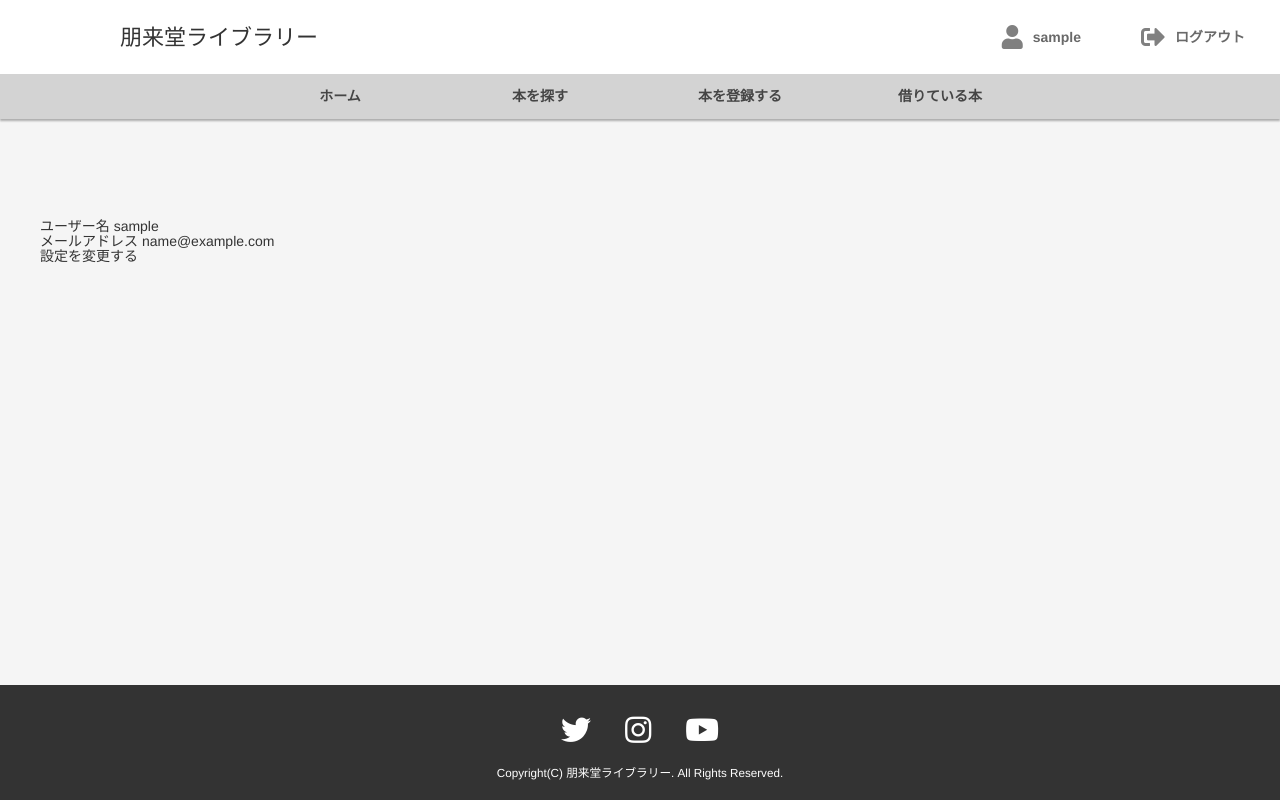
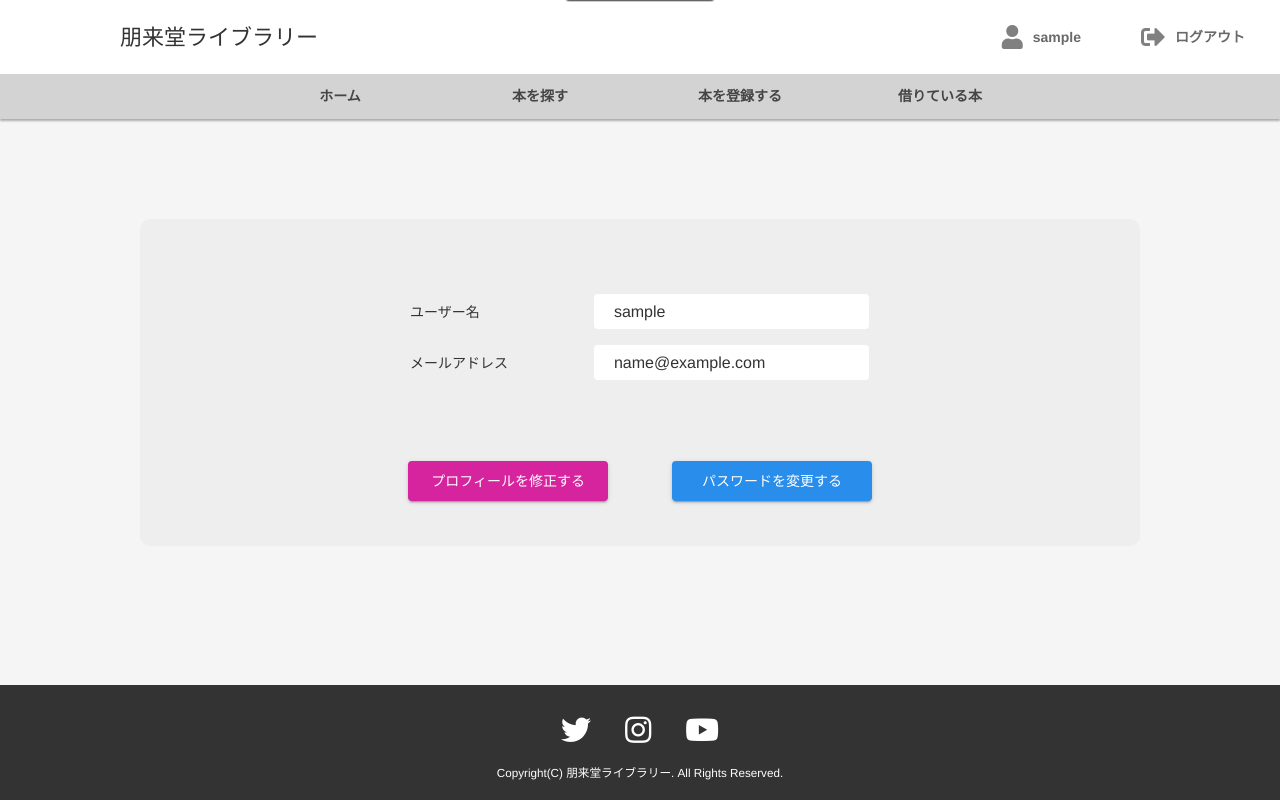
Before and after one commit to k-watanabe14/Horaido-Library, a Flask app: page /account/ in a window 1280 px wide. Run offline with Flask 2, Linux system fonts and the light colour scheme; the visitor is signed in with stand-in values (Sample User, id 1); tables that the repository leaves empty hold one stand-in row (values such as "Sample post"); some libraries are stand-ins or nearby versions.

Commit message:
Improve user account page

```diff
--- a/app/auth.py
+++ b/app/auth.py
@@ -74,7 +74,7 @@
     if user_id is None:
         g.user = None
     else:
-        g.user = User.query.filter_by(id=user_id).first()
+        g.user = User.query.get(user_id)
 
 
 @mod_auth.route('/logout')
--- a/app/book.py
+++ b/app/book.py
@@ -64,11 +64,10 @@
         if 'borrow_button' in request.form:
             borrow_book(book, book_id)
             app.logger.info('%s borrowed %s', g.user.username, book.title)
-            return redirect(url_for('book.index', book_id=book_id))
         elif 'return_button' in request.form:
             return_book(book, book_id)
             app.logger.info('%s returned %s', g.user.username, book.title)
-            return redirect(url_for('book.index', book_id=book_id))
+        return redirect(url_for('book.index', book_id=book_id))
 
     # Page for Detail of book
     return render_template('book/index.html', book=book,
@@ -80,7 +79,7 @@
 @login_required
 def edit(book_id):
 
-    book = Book.query.filter_by(id=book_id).first()
+    book = Book.query.get(book_id)
 
     form = BookForm()
 
--- a/app/forms.py
+++ b/app/forms.py
@@ -63,12 +63,13 @@
     checkout_date = DateField()
 
 
-class AccountForm(FlaskForm):
-    username = StringField('ユーザー名', validators=[
-                           DataRequired(), check_unique_username])
+class AccountInfoForm(FlaskForm):
+    username = StringField('ユーザー名', validators=[DataRequired()])
     email = StringField('メールアドレス', validators=[DataRequired(), Email(
         message='有効なメールアドレスを入力してください。'), check_unique_email])
-    current_password = PasswordField('パスワード', validators=[DataRequired(
-        ), Length(min=8, max=15, message='有効なパスワードを入力してください。')])
-    new_password = PasswordField('パスワード', validators=[DataRequired(), Length(
-        min=8, max=15, message='有効なパスワードを入力してください。')])
+
+
+class PasswordForm(FlaskForm):
+    current_password = PasswordField('現在のパスワード', validators=[DataRequired()])
+    new_password = PasswordField('新しいパスワード', validators=[Length(
+        min=8, max=15, message='有効なパスワードを設定してください。'), DataRequired()])
--- a/app/static/css/style.css
+++ b/app/static/css/style.css
@@ -416,6 +416,58 @@
 	margin: 0 -2.5rem;
 }
 
+/*-----------------Account Form-----------------*/
+.account-form {
+	max-width: 100rem;
+	margin: 1rem auto;
+	padding: 3rem;
+	background-color: #eeeeee;
+	border-radius: 1rem;
+}
+
+.account-form-contents {
+	display: inline-block;
+	padding: 3rem;
+	width: 100%;
+}
+
+.account-form-contents .item {
+	margin: 1.5rem auto;
+	max-width: 50rem;
+}
+
+.account-form-contents .item label, .account-form-contents .item span {
+	display: inline-block;
+	padding: 1rem 2rem;
+}
+
+.account-form-contents .item label {
+	width: 40%;
+}
+
+.account-form-contents .item span {
+	width: 55%;
+	font-size: 1.6rem;
+	background-color: white;
+	border-radius: 0.4rem;
+}
+
+.account-form-contents .item input {
+	border-radius: 0.4rem;
+	font-size: 1.5rem;
+	margin: 0;
+	outline: 0;
+	padding: 1rem;
+	display: inline-block;
+	width: 55%;
+	box-sizing: border-box;
+	-webkit-box-sizing: border-box;
+	-moz-box-sizing: border-box;
+	background-color: white;
+	color:#454545;
+	border-color: #aaaaaa;
+}
+
 /*-----------------Book From-----------------*/
 .book-form {
 	max-width: 100rem;
@@ -508,18 +560,20 @@
 	background: #d2d9dd;
 }
 
-.book-form-button ul {
+/*-----------------Account/Book From Button-----------------*/
+
+.account-form-button ul, .book-form-button ul {
 	display: block;
 	margin: 3rem 1rem 1rem;
 	text-align: center;
 }
 
-.book-form-button li {
+.account-form-button li, .book-form-button li {
 	display: inline-block;
 	margin: 0 2.5rem;
 }
 
-.book-form-button .btn{
+.account-form-button .btn, .book-form-button .btn{
 	display: inline-block;
 	color: #FFF;
 	width: 20rem;
@@ -536,17 +590,29 @@
 	transition: .3s ease-out;
 }
 
-.book-form-button .btn:hover{
+.account-form-button .btn:hover, .book-form-button .btn:hover{
 	cursor: pointer;
 	text-decoration: none;
 	box-shadow: 0 0.5rem 1rem 0 rgba(0,0,0,0.12), 0 0.3rem 2rem 0 rgba(0,0,0,0.12), 0 0.5rem 0.6rem -0.2rem rgba(0,0,0,0.2);
 }
 
-.book-form-button input[type="submit"], .book-form-button .edit {
+.book-form-button .edit {
 	background: #FFC605;
 }
 
+.account-form-button .profile {
+	background: #d6249f;
+}
+
+.account-form-button .password {
+	background: #288deb;
+}
+
 .book-form-button .borrow, .book-form-button .return {
+	background-color: #fd5949;
+}
+
+.book-form-button .save {
 	background: #1e8b38;
 }
 
@@ -606,10 +672,6 @@
 .isbn-btn:hover{
 	color:#888;
 }
-
-/*-----------------Account Form-----------------*/
-
-
 
 /*--------------------------------------------------------------
 Header
@@ -1023,7 +1085,7 @@
 }
 
 /*-----------------Modal-----------------*/
-#mask-borrow, #mask-return {
+#mask-borrow, #mask-return, #mask-profile, #mask-password {
   background: rgba(0, 0, 0, 0.4);
   position: fixed;
   top: 0;
@@ -1050,7 +1112,7 @@
   transition: 0.4s;
 }
 
-#mask-borrow.hidden, #mask-return.hidden {
+#mask-borrow.hidden, #mask-return.hidden, #mask-profile.hidden, #mask-password.hidden {
   display: none;
 }
 
@@ -1067,7 +1129,7 @@
 	margin: 0 4rem;
 }
 
-.modal button, .modal input {
+.modal button {
 	cursor: pointer;
 	width: 15rem;
 	border: 1px solid #ccc;
@@ -1085,7 +1147,7 @@
 	margin: 4rem;
 }
 
-.modal input.borrow, .modal input.return {
+.modal button.borrow, .modal button.return, .modal button.save {
 	background-color: #1e8b38;
 }
 
--- a/app/templates/account/index.html
+++ b/app/templates/account/index.html
@@ -5,6 +5,7 @@
 {% block content %}
 <div class="stacked-section-child">
   <div class="account-form">
+    <div class="account-form-contents">
       <div class="item">
         <label for="username">ユーザー名</label>
         <span name="username" id="username">{{ user['username'] }}</span>
@@ -14,11 +15,60 @@
         <label for="email">メールアドレス</label>
         <span name="email" id="email">{{ user['email'] }}</span>
       </div>
+    </div>
 
     <div class="account-form-button">
-      <a class="btn edit" href="{{ url_for('account.edit') }}">設定を変更する</a>
+      <ul>
+        <li><button class="btn profile" id="open-profile">プロフィールを修正する</button></li>
+        <li><button class="btn password" id="open-password">パスワードを変更する</button></li>
+      </ul>
     </div>
 
+    <div id="mask-profile" class="hidden"></div>
+    <section id="modal-profile" class="modal hidden">
+      <p>プロフィール修正</p>
+      <form method="post">
+        {{ account_form.hidden_tag() }}
+        <div class="account-form-contents">
+          <div class="item">
+            <label for="username">ユーザー名</label>
+            {{ account_form.username(value=user['username']) }}
+          </div>
+
+          <div class="item">
+            <label for="email">メールアドレス</label>
+            {{ account_form.email(value=user['email']) }}
+          </div>
+        </div>
+        <ul>
+          <li><button type="submit" name="profile_button" class="profile save" value="保存する">保存する</button></li>
+          <li><button type="button" id="close-profile" class="close">閉じる</button></li>
+        </ul>
+      </form>
+    </section>
+
+    <div id="mask-password" class="hidden"></div>
+    <section id="modal-password" class="modal hidden">
+      <p>パスワード変更</p>
+      <form method="post">
+        {{ password_form.hidden_tag() }}
+        <div class="account-form-contents">
+          <div class="item">
+            <label for="current_password">現在のパスワード</label>
+            {{ password_form.current_password() }}
+          </div>
+
+          <div class="item">
+            <label for="new_password">新しいパスワード</label>
+            {{ password_form.new_password() }}
+          </div>
+        </div>
+        <ul>
+          <li><button type="submit" name="password_button" class="password save" value="変更する">変更する</button></li>
+          <li><button type="button" id="close-password" class="close">閉じる</button></li>
+        </ul>
+      </form>
+    </section>
   </div>
 </div>
 {% endblock %}
--- a/app/templates/book/edit.html
+++ b/app/templates/book/edit.html
@@ -54,7 +54,7 @@
 
       <div class="book-form-button">
         <ul>
-          <li><input class="btn" type="submit" value="保存する" /></li>
+          <li><button class="btn save" type="submit" value="保存する">保存する</button></li>
           <li><a class="btn back" href="{{ url_for('book.index', book_id=book['id']) }}">戻る</a></li>
         </ul>
       </div>
--- a/app/templates/book/index.html
+++ b/app/templates/book/index.html
@@ -66,7 +66,7 @@
       <p>この本を借りますか？</p>
       <ul>
         <li>
-          <form method="post"><input type="submit" name="borrow_button" class="borrow" value="借りる"></form>
+          <form method="post"><button type="submit" name="borrow_button" class="borrow" value="借りる">借りる</button></form>
         </li>
         <li><button id="close-borrow" class="close">閉じる</button></li>
       </ul>
@@ -77,7 +77,7 @@
       <p>この本を返しますか</p>
       <ul>
         <li>
-          <form method="post"><input type="submit" name="return_button" class="return" value="返す"></form>
+          <form method="post"><button type="submit" name="return_button" class="return" value="返す">返す</button></form>
         </li>
         <li><button id="close-return" class="close">閉じる</button></li>
       </ul>
--- a/app/templates/register/isbn.html
+++ b/app/templates/register/isbn.html
@@ -45,7 +45,7 @@
       </div>
       <div class="book-form-button">
         <ul>
-          <li><input class="btn" type="submit" value="登録する"></li>
+          <li><input class="btn save" type="submit" value="登録する"></li>
           <li><a class="btn back" href="{{ url_for('register.index') }}">戻る</a></li>
         </ul>
       </div>
--- a/app/templates/register/manual.html
+++ b/app/templates/register/manual.html
@@ -42,7 +42,7 @@
       </div>
       <div class="book-form-button">
         <ul>
-          <li><input class="btn" type="submit" value="登録する" /></li>
+          <li><input class="btn save" type="submit" value="登録する" /></li>
           <li><a class="btn back" href="{{ url_for('register.index') }}">戻る</a></li>
         </ul>
       </div>
```
Also changed, not shown: app/account.py (+28 -25 lines), app/static/js/main.js (+62 -21 lines), app/templates/account/edit.html (deleted, +0 -31 lines). Lines whose indentation alone changed are shown as unchanged.
